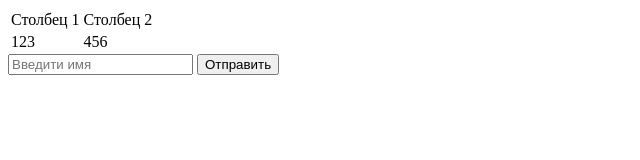
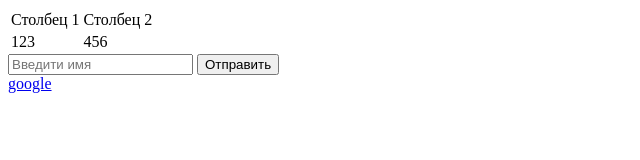
Before and after one commit to Doni097/laba-2, a plain HTML site: page index.html in a window 1280 px wide. Shown: the full height of the page, 0-640 px from the left. Drawn offline with Linux system fonts and the light colour scheme.

Commit message:
some changes

```diff
--- a/index.html
+++ b/index.html
@@ -29,6 +29,8 @@
         <button>Отправить</button>
 
     </form>
+    <a href="http://google.com">google</a>
+
 
 </body>
 </html>
--- /dev/null
+++ b/style.css
@@ -0,0 +1,3 @@
+body{
+    background-color: aquamarine;
+}
```
